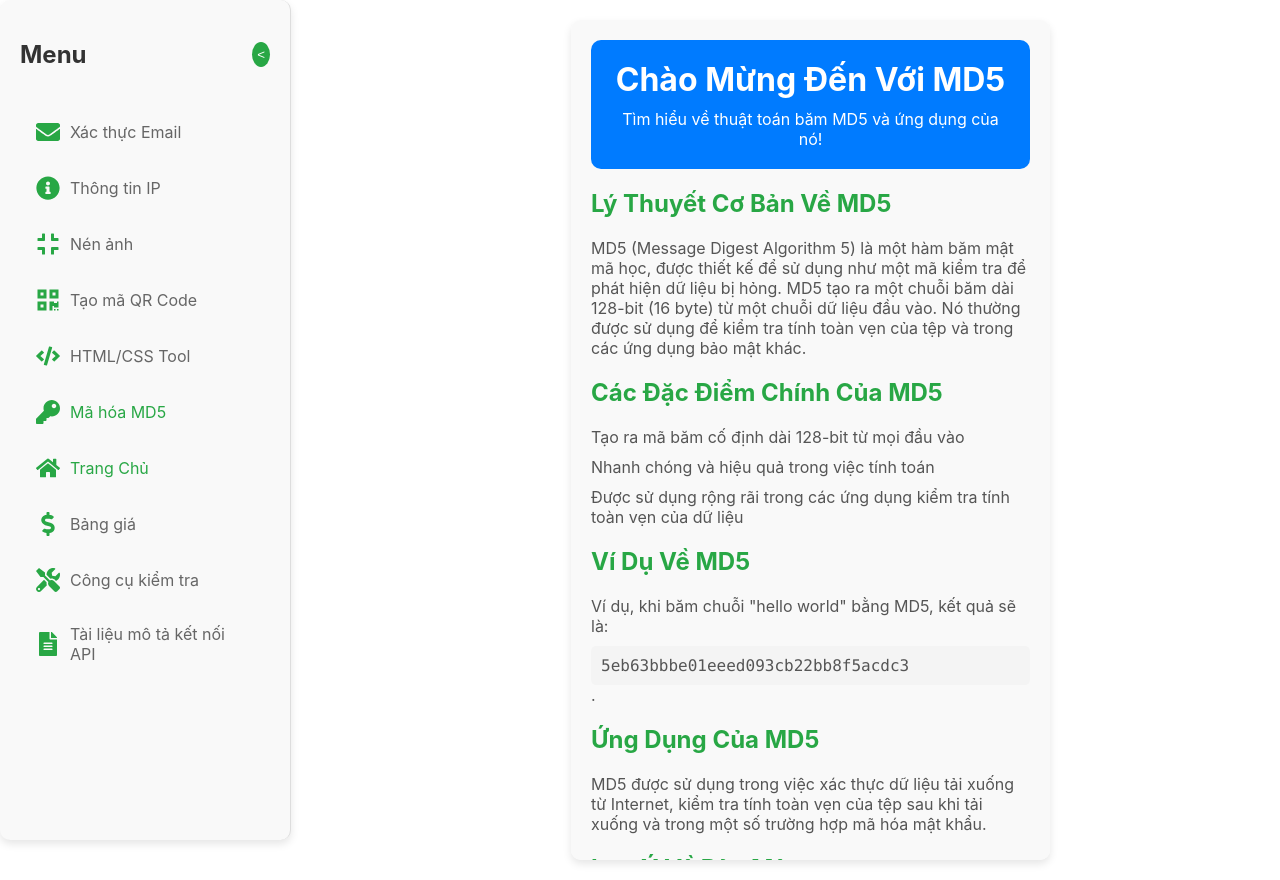
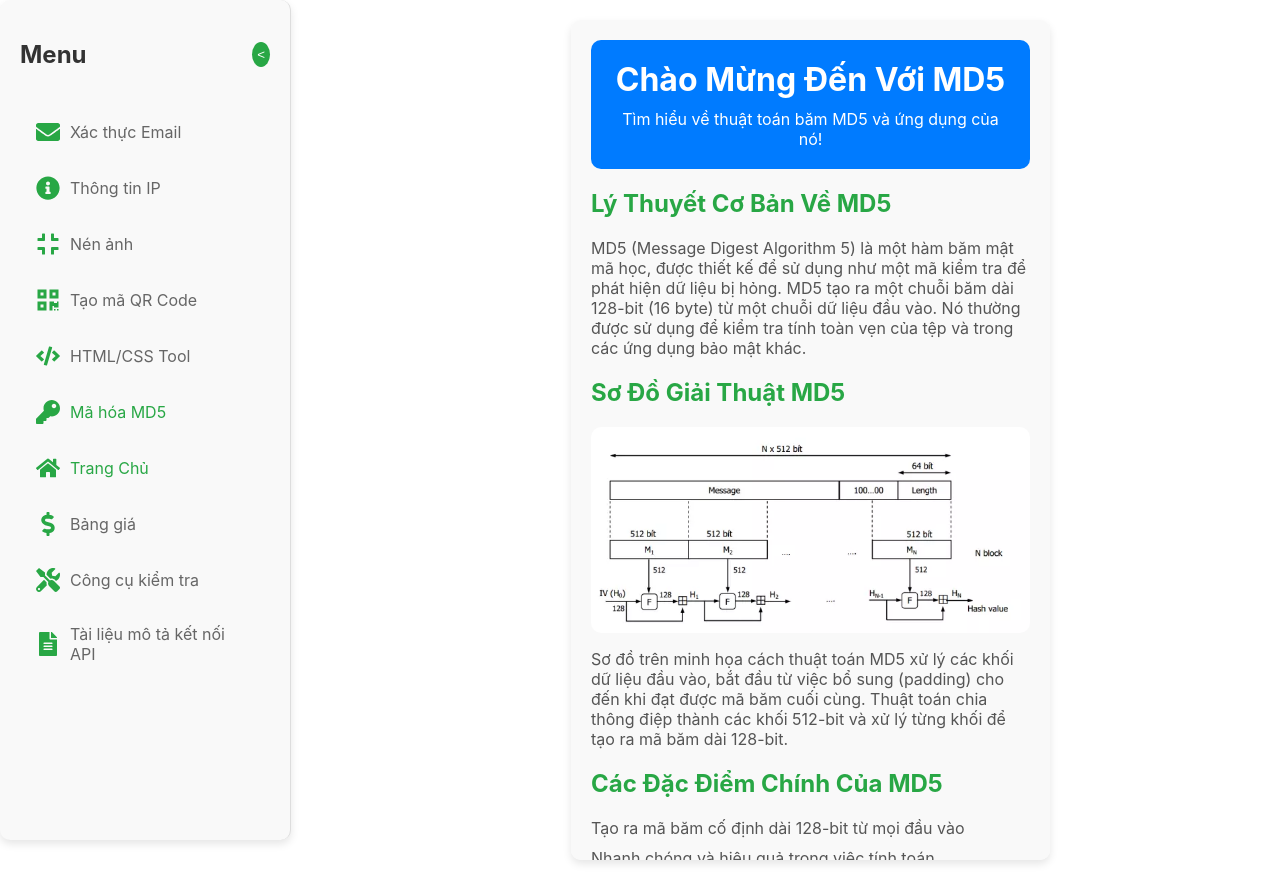
Before and after one commit to wind-emperor1182003/MD5, a React (Create React App) app: page /trangtru in a window 1280 px wide. Built offline with nearby package versions, Linux system fonts and the light colour scheme.

Commit message:
Initial commit

```diff
--- a/public/index.html
+++ b/public/index.html
@@ -9,12 +9,11 @@
       name="description"
       content="Web site created using create-react-app"
     />
-    <link rel="apple-touch-icon" href="%PUBLIC_URL%/logo192.png" />
+
     <!--
       manifest.json provides metadata used when your web app is installed on a
       user's mobile device or desktop. See https://developers.google.com/web/fundamentals/web-app-manifest/
     -->
-    <link rel="manifest" href="%PUBLIC_URL%/manifest.json" />
     <!--
       Notice the use of %PUBLIC_URL% in the tags above.
       It will be replaced with the URL of the `public` folder during the build.
@@ -24,10 +23,9 @@
       work correctly both with client-side routing and a non-root public URL.
       Learn how to configure a non-root public URL by running `npm run build`.
     -->
-    <title>React App</title>
+
   </head>
   <body>
-    <noscript>You need to enable JavaScript to run this app.</noscript>
     <div id="root"></div>
     <!--
       This HTML file is a template.
--- a/src/trangtru.js
+++ b/src/trangtru.js
@@ -1,4 +1,5 @@
 import React from 'react';
+import diagram from './img/img1.png'; // Import the image file
 
 function TrangTru() {
   return (
@@ -11,6 +12,12 @@ function TrangTru() {
       <h2 style={styles.subtitle}>Lý Thuyết Cơ Bản Về MD5</h2>
       <p style={styles.paragraph}>
         MD5 (Message Digest Algorithm 5) là một hàm băm mật mã học, được thiết kế để sử dụng như một mã kiểm tra để phát hiện dữ liệu bị hỏng. MD5 tạo ra một chuỗi băm dài 128-bit (16 byte) từ một chuỗi dữ liệu đầu vào. Nó thường được sử dụng để kiểm tra tính toàn vẹn của tệp và trong các ứng dụng bảo mật khác.
+      </p>
+
+      <h2 style={styles.subtitle}>Sơ Đồ Giải Thuật MD5</h2>
+      <img src={diagram} alt="MD5 Algorithm Diagram" style={styles.image} />
+      <p style={styles.paragraph}>
+        Sơ đồ trên minh họa cách thuật toán MD5 xử lý các khối dữ liệu đầu vào, bắt đầu từ việc bổ sung (padding) cho đến khi đạt được mã băm cuối cùng. Thuật toán chia thông điệp thành các khối 512-bit và xử lý từng khối để tạo ra mã băm dài 128-bit.
       </p>
 
       <h2 style={styles.subtitle}>Các Đặc Điểm Chính Của MD5</h2>
@@ -44,7 +51,7 @@ function TrangTru() {
 }
 
 const styles = {
-   container: {
+  container: {
     padding: '20px',
     backgroundColor: '#f9f9f9',
     borderRadius: '10px',
@@ -90,6 +97,12 @@ const styles = {
     borderRadius: '5px',
     marginTop: '10px',
   },
+  image: {
+    display: 'block',
+    maxWidth: '100%',
+    marginTop: '10px',
+    borderRadius: '10px',
+  },
   footer: {
     marginTop: '20px',
     borderTop: '1px solid #ddd',
```
Also changed, not shown: src/img/img1.png (added).
